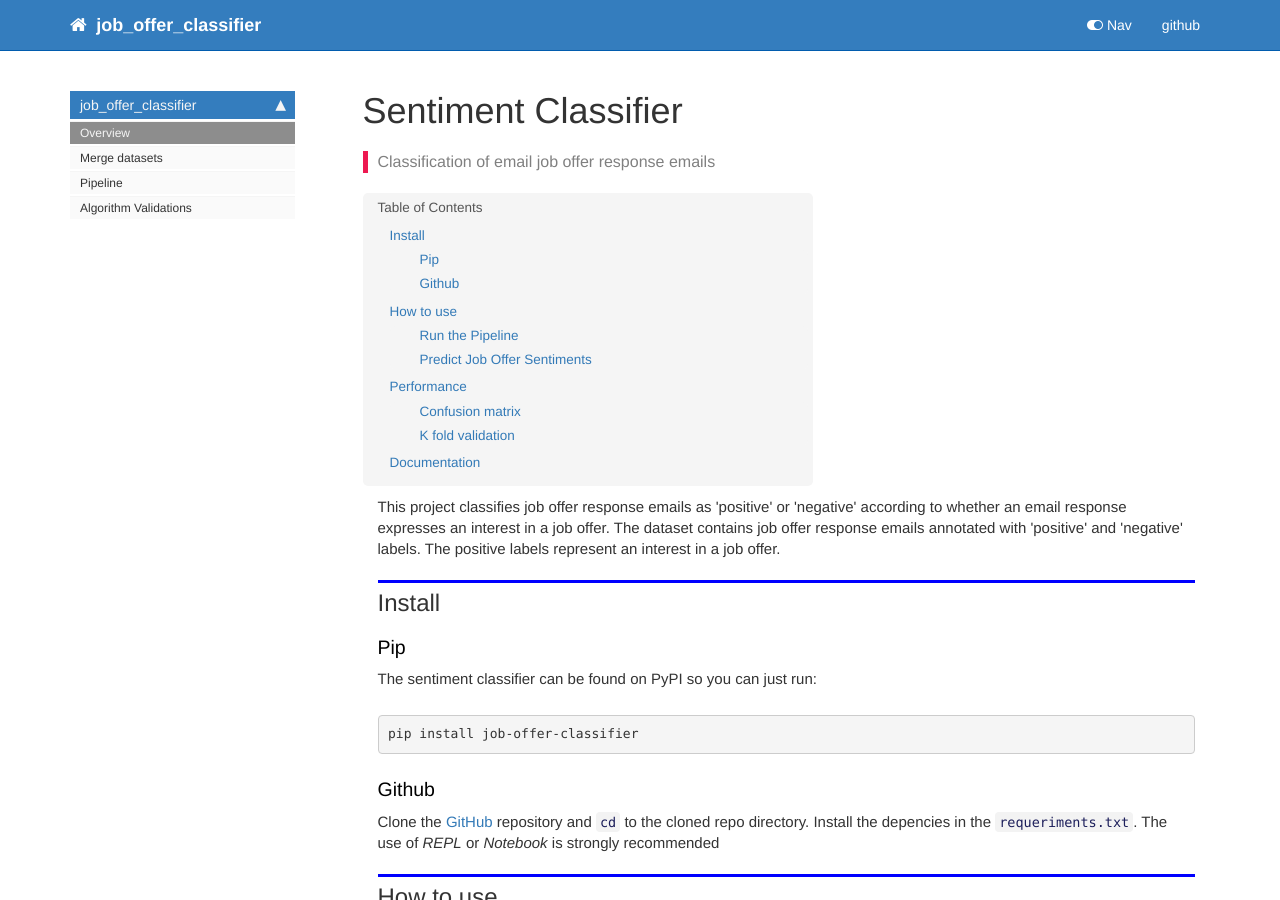
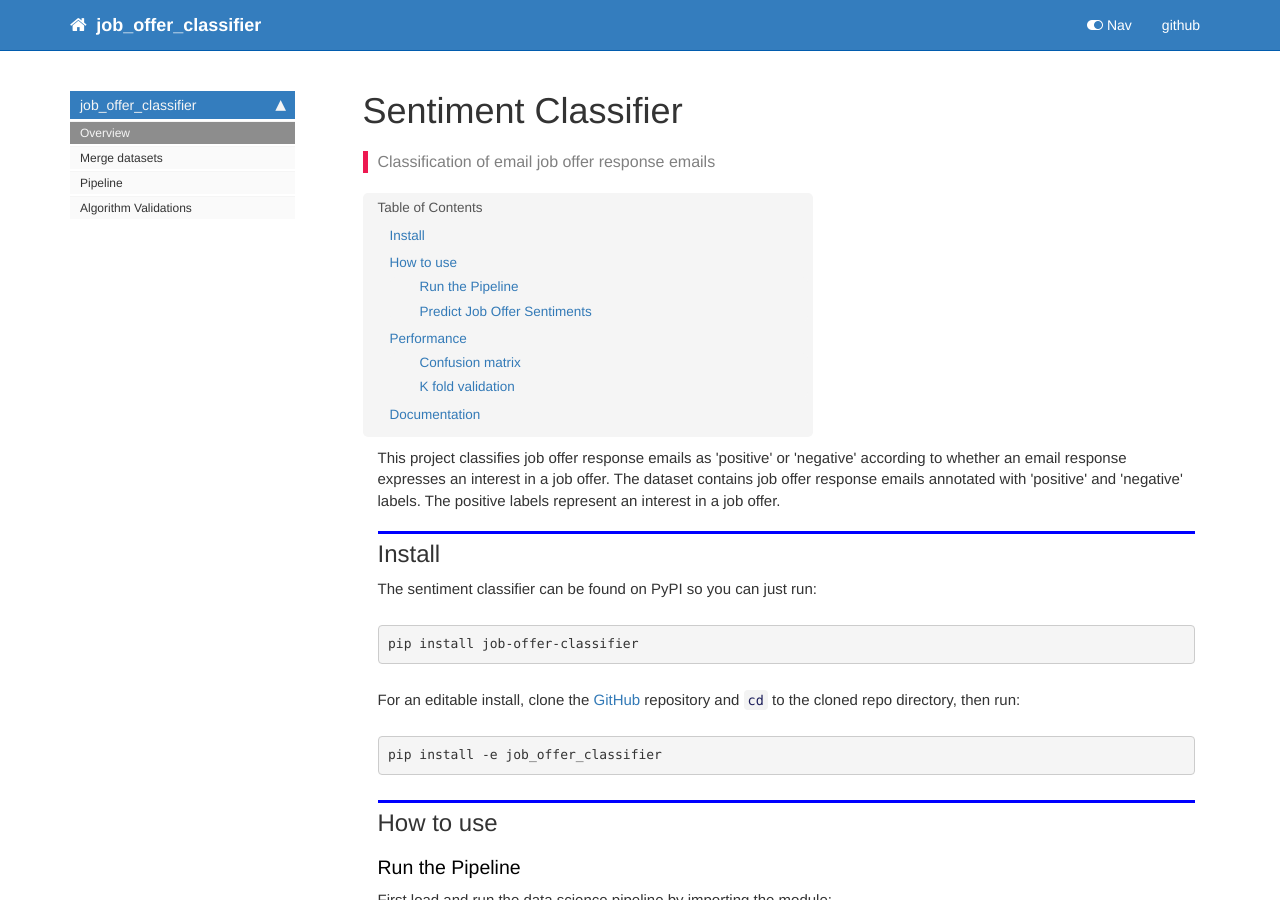
Before and after one commit to kikejimenez/job_offer_classifier, a Jekyll site: the page built from docs/index.html, in a window 1280 px wide and 900 px high. Built offline with Jekyll 4.4.1, drawn with Linux system fonts in a browser that asks for light colours; nearby versions of some CDN libraries; comment, search, counter and statistics services are not loaded.

```diff
--- a/docs/index.html
+++ b/docs/index.html
@@ -42,12 +42,6 @@
 </div>
 <div class="cell border-box-sizing text_cell rendered"><div class="inner_cell">
 <div class="text_cell_render border-box-sizing rendered_html">
-<h3 id="Pip">Pip<a class="anchor-link" href="#Pip"> </a></h3>
-</div>
-</div>
-</div>
-<div class="cell border-box-sizing text_cell rendered"><div class="inner_cell">
-<div class="text_cell_render border-box-sizing rendered_html">
 <p>The sentiment classifier can be found on PyPI so you can just run:</p>
 
 </div>
@@ -63,13 +57,15 @@
 </div>
 <div class="cell border-box-sizing text_cell rendered"><div class="inner_cell">
 <div class="text_cell_render border-box-sizing rendered_html">
-<h3 id="Github">Github<a class="anchor-link" href="#Github"> </a></h3>
+<p>For an editable install, clone the <a href="https://github.com/kikejimenez/job_offer_classifier">GitHub</a> repository and <code>cd</code> to the cloned repo directory, then run:</p>
+
 </div>
 </div>
 </div>
 <div class="cell border-box-sizing text_cell rendered"><div class="inner_cell">
 <div class="text_cell_render border-box-sizing rendered_html">
-<p>Clone the <a href="https://github.com/kikejimenez/job_offer_classifier">GitHub</a> repository and <code>cd</code> to the cloned repo directory. Install the depencies in the <code>requeriments.txt</code>. The use of <em>REPL</em> or  <em>Notebook</em> is strongly  recommended</p>
+<div class="highlight"><pre><span></span>pip install -e job_offer_classifier
+</pre></div>
 
 </div>
 </div>
```
Also changed, not shown: README.md, docs/images/output_23_0.png (added), docs/images/output_24_0.png, 1 other file.
